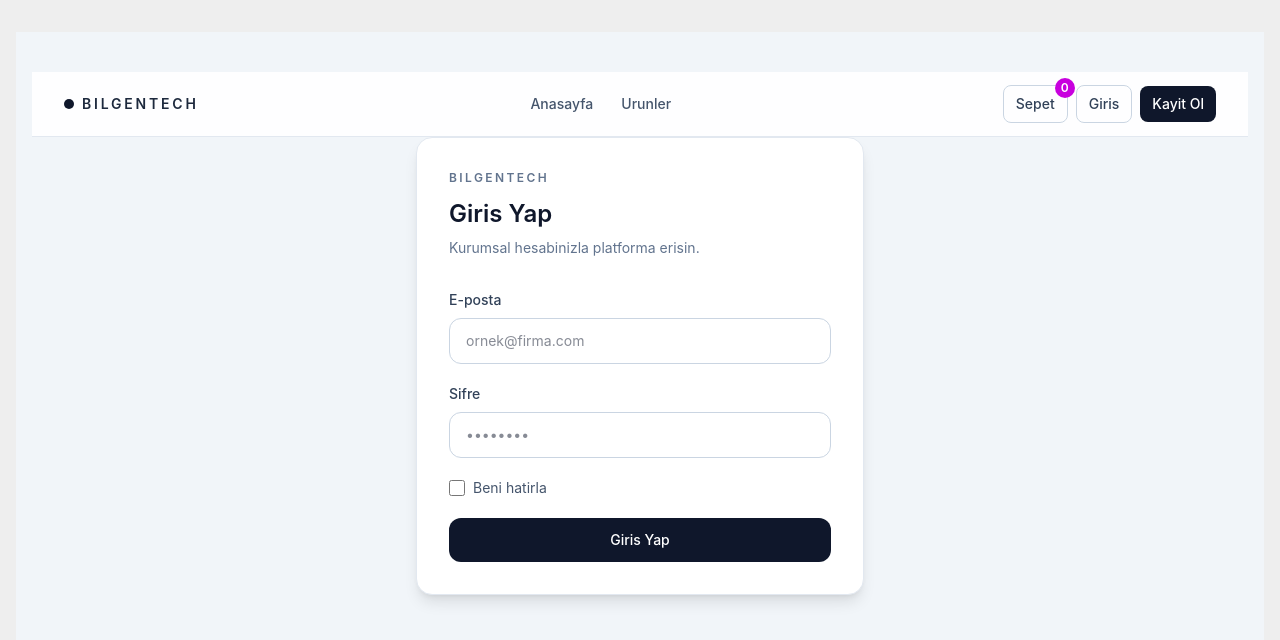
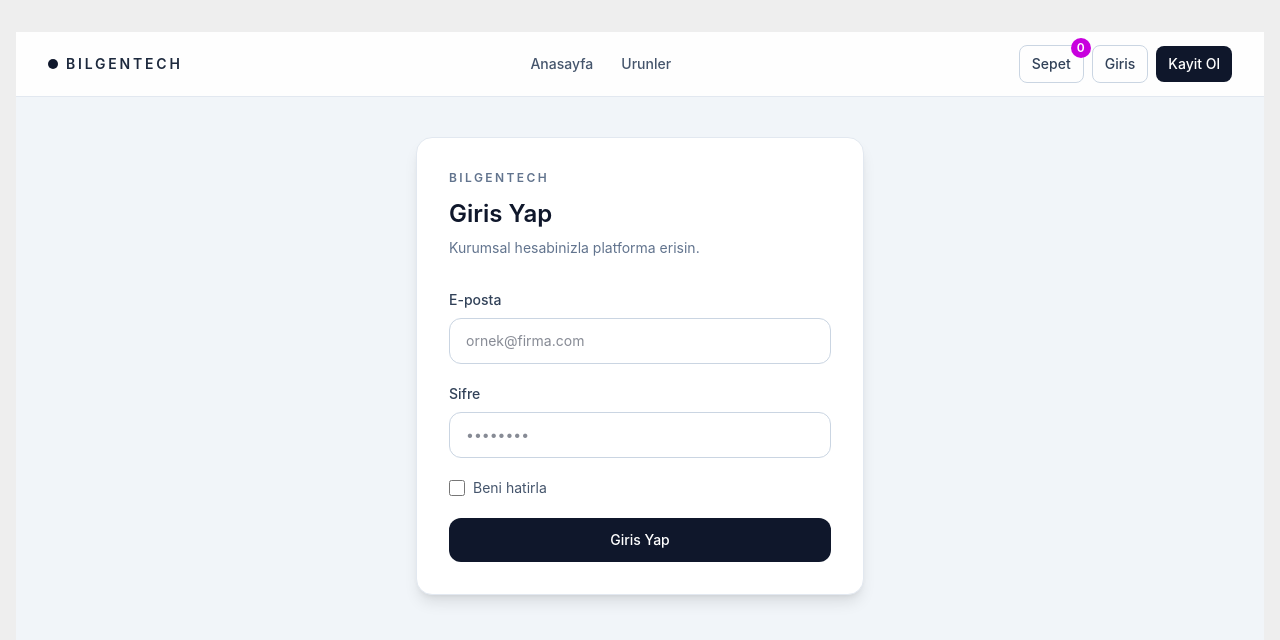
Before and after one commit to YunusEmreKilic44/bilgentech-react, a React (Vite) app: page /login in a window 1280 px wide. Shown: the top 640 px of the page. Built offline with nearby package versions, Linux system fonts and the light colour scheme.

Commit message:
main layout kurulumu

```diff
--- /dev/null
+++ b/src/components/Layout/MainLayout.jsx
@@ -0,0 +1,15 @@
+import { Outlet } from "react-router";
+import Header from "./Header";
+
+const MainLayout = () => {
+  return (
+    <div className="main-layout">
+      <Header />
+      <div className="content-wrapper">
+        <Outlet />
+      </div>
+    </div>
+  );
+};
+
+export default MainLayout;
--- a/src/pages/HomePage.jsx
+++ b/src/pages/HomePage.jsx
@@ -1,10 +1,8 @@
 import React from "react";
-import Header from "../components/Layout/Header";
 
 const HomePage = () => {
   return (
     <div>
-      <Header />
       <div>HomePage</div>
     </div>
   );
--- a/src/pages/LoginPage.jsx
+++ b/src/pages/LoginPage.jsx
@@ -1,7 +1,6 @@
 import { useForm } from "react-hook-form";
 import { yupResolver } from "@hookform/resolvers/yup";
 import * as yup from "yup";
-import Header from "../components/Layout/Header";
 
 const schema = yup.object({
   email: yup
@@ -31,7 +30,6 @@
 
   return (
     <div className="min-h-screen bg-slate-100 px-4 py-10 text-slate-900">
-      <Header />
       <div className="mx-auto w-full max-w-md rounded-2xl border border-slate-200 bg-white p-8 shadow-lg">
         <div className="mb-8">
           <p className="text-xs font-semibold uppercase tracking-[0.2em] text-slate-500">
--- a/src/pages/NotFound.jsx
+++ b/src/pages/NotFound.jsx
@@ -1,9 +1,6 @@
-import Header from "../components/Layout/Header";
-
 const NotFound = () => {
   return (
     <div className="min-h-screen bg-slate-100 px-4 py-10 text-slate-900">
-      <Header />
       <div className="mx-auto flex w-full max-w-md flex-col items-center rounded-2xl border border-slate-200 bg-white p-8 text-center shadow-lg">
         <p className="text-xs font-semibold uppercase tracking-[0.2em] text-slate-500">
           Bilgentech
--- a/src/pages/ProductsPage.jsx
+++ b/src/pages/ProductsPage.jsx
@@ -1,10 +1,8 @@
 import Products from "../components/Products/Products";
-import Header from "../components/Layout/Header";
 
 const ProductsPage = () => {
   return (
     <div className="products-page">
-      <Header />
       <div className="mx-auto">
         <Products />
       </div>
--- a/src/pages/RegisterPage.jsx
+++ b/src/pages/RegisterPage.jsx
@@ -1,7 +1,6 @@
 import { useForm } from "react-hook-form";
 import { yupResolver } from "@hookform/resolvers/yup";
 import * as yup from "yup";
-import Header from "../components/Layout/Header";
 
 const schema = yup.object({
   fullName: yup
@@ -39,7 +38,6 @@
 
   return (
     <div className="min-h-screen bg-slate-100 px-4 py-10 text-slate-900">
-      <Header />
       <div className="mx-auto w-full max-w-md rounded-2xl border border-slate-200 bg-white p-8 shadow-lg">
         <div className="mb-8">
           <p className="text-xs font-semibold uppercase tracking-[0.2em] text-slate-500">
```
Also changed, not shown: src/App.jsx (+7 -0 lines).
